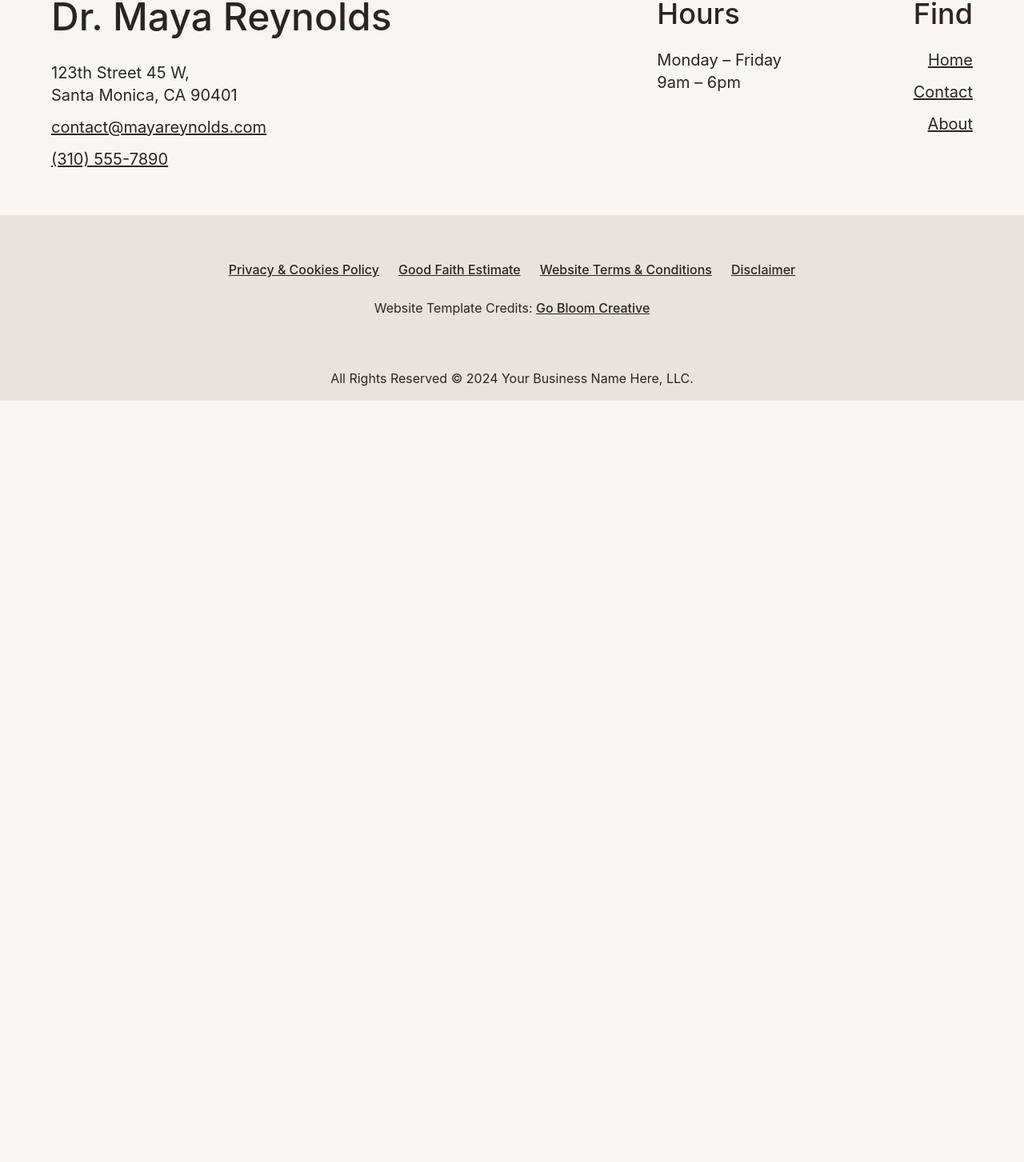
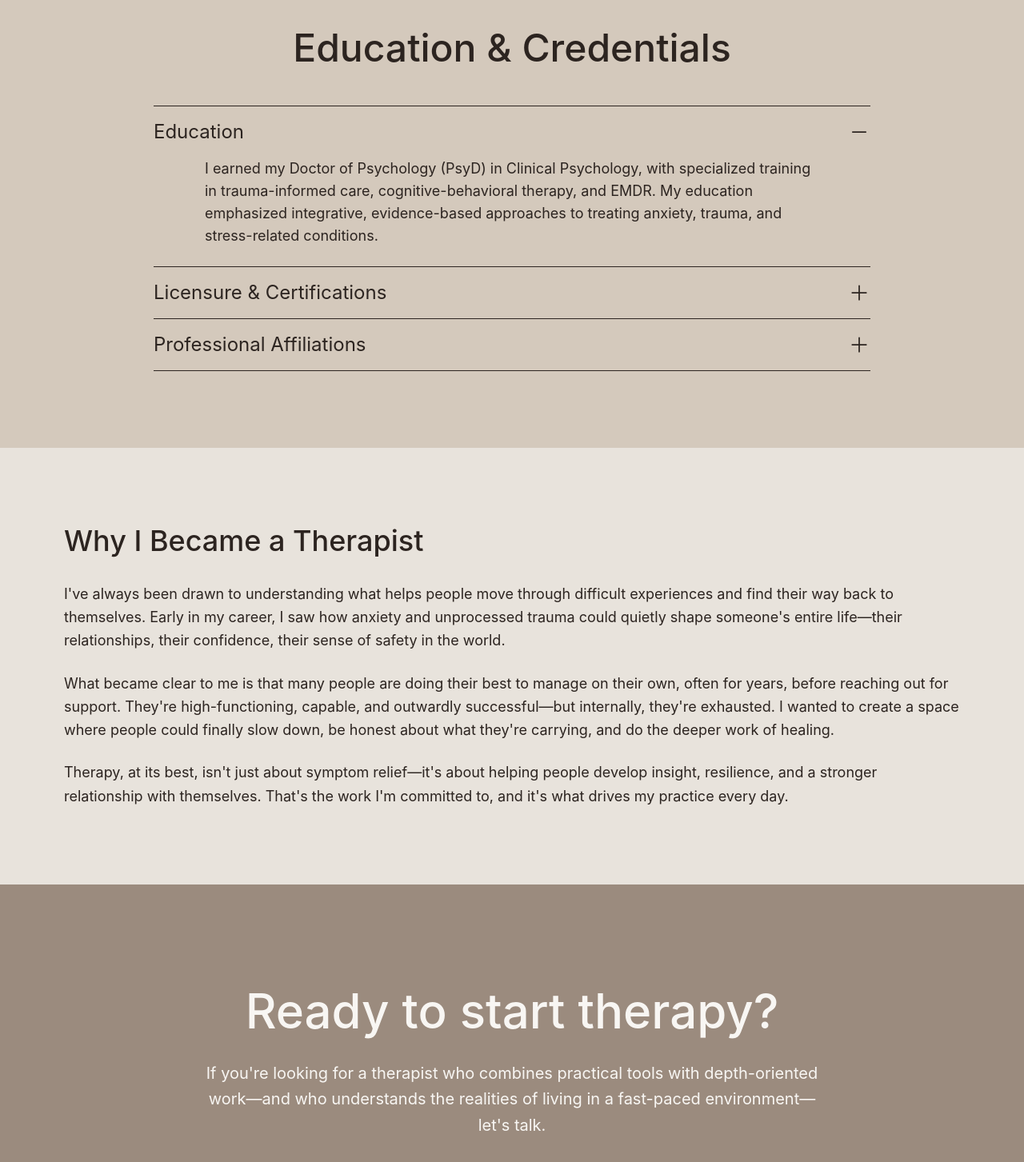
Before and after one commit to NIHHHHHHHHHHH/bloom-therapy, a Next.js app: page /about in a window 1280 px wide. Shown: the part 2762-4215 px from the top of the page at 80% size. Before the commit the page ends 3263 px from the top, so only its background shows below. Built offline with nearby package versions, Linux system fonts and the light colour scheme.

Commit message:
feat: add Educationcredentials,whyibecametherapist and aboutcta  sections to About page

```diff
--- a/app/about/page.js
+++ b/app/about/page.js
@@ -3,7 +3,9 @@ import Footer from '@/components/Layout/Footer'
 import AboutHero from '@/components/About/AboutHero'
 import DetailedBio from '@/components/About/DetailedBio'
 import TherapeuticApproach from '@/components/About/TherapeuticApproach'
-
+import EducationCredentials from '@/components/About/EducationCredentials'
+import WhyIBecameTherapist from '@/components/About/WhyIBecameTherapist'
+import AboutCTA from '@/components/About/AboutCTA'
 
 export const metadata = {
   title: 'About Dr. Maya Reynolds | Licensed Clinical Psychologist',
@@ -17,6 +19,9 @@ export default function AboutPage() {
       <AboutHero />
       <DetailedBio />
       <TherapeuticApproach />
+      <EducationCredentials />
+      <WhyIBecameTherapist />
+      <AboutCTA />
       <Footer />
     </main>
   )
--- /dev/null
+++ b/components/About/AboutCTA.js
@@ -0,0 +1,26 @@
+import AnimatedDiv from '@/components/Resuable/AnimatedDiv'
+import Button from '@/components/Resuable/Button'
+
+export default function AboutCTA() {
+  return (
+    <section className="bg-cta py-20 lg:py-32 px-6 lg:px-14 xl:px-20 2xl:px-24">
+      <div className="max-w-4xl mx-auto text-center">
+
+        <AnimatedDiv className="space-y-8">
+          <h2 className="text-4xl lg:text-5xl xl:text-6xl font-medium text-primary">
+            Ready to start therapy?
+          </h2>
+
+          <p className="text-base lg:text-lg xl:text-xl text-primary leading-relaxed max-w-3xl mx-auto">
+            If you're looking for a therapist who combines practical tools with depth-oriented work—and who understands the realities of living in a fast-paced environment—let's talk.
+          </p>
+
+          <Button href="/contact" variant="outline-primary">
+            Schedule a Consultation
+          </Button>
+        </AnimatedDiv>
+
+      </div>
+    </section>
+  )
+}
--- /dev/null
+++ b/components/About/EducationCredentials.js
@@ -0,0 +1,35 @@
+import AnimatedDiv from '@/components/Resuable/AnimatedDiv'
+import Accordion from '@/components/Resuable/Accordion'
+
+export default function EducationCredentials() {
+  const credentials = [
+    {
+      question: "Education",
+      answer: "I earned my Doctor of Psychology (PsyD) in Clinical Psychology, with specialized training in trauma-informed care, cognitive-behavioral therapy, and EMDR. My education emphasized integrative, evidence-based approaches to treating anxiety, trauma, and stress-related conditions."
+    },
+    {
+      question: "Licensure & Certifications",
+      answer: "I am a Licensed Clinical Psychologist in the state of California (License #PSY12345). I maintain active certifications in EMDR therapy and continue ongoing training in trauma treatment and anxiety disorders."
+    },
+    {
+      question: "Professional Affiliations",
+      answer: "I am a member of the American Psychological Association (APA), the California Psychological Association (CPA), and the EMDR International Association (EMDRIA)."
+    }
+  ]
+
+  return (
+    <section className="bg-accent py-16 lg:py-24 px-6 lg:px-14 xl:px-20 2xl:px-24">
+      <div className="max-w-4xl mx-auto">
+
+        <AnimatedDiv className="text-center mb-12">
+          <h2 className="text-3xl lg:text-4xl xl:text-5xl font-medium text-foreground mb-6">
+            Education & Credentials
+          </h2>
+        </AnimatedDiv>
+
+        <Accordion items={credentials} defaultOpenIndex={0} variant="default" />
+
+      </div>
+    </section>
+  )
+}
--- /dev/null
+++ b/components/About/WhyIBecameTherapist.js
@@ -0,0 +1,29 @@
+import AnimatedDiv from '@/components/Resuable/AnimatedDiv'
+
+export default function WhyIBecameTherapist() {
+  return (
+    <section className="bg-secondary py-16 lg:py-24 px-6 lg:px-14 xl:px-20 2xl:px-24">
+      <div className="max-w-7xl mx-auto">
+
+        <AnimatedDiv className="space-y-6">
+          <h2 className="text-3xl lg:text-4xl font-medium text-foreground mb-8">
+            Why I Became a Therapist
+          </h2>
+
+          <p className="text-base lg:text-lg text-foreground leading-relaxed">
+            I've always been drawn to understanding what helps people move through difficult experiences and find their way back to themselves. Early in my career, I saw how anxiety and unprocessed trauma could quietly shape someone's entire life—their relationships, their confidence, their sense of safety in the world.
+          </p>
+
+          <p className="text-base lg:text-lg text-foreground leading-relaxed">
+            What became clear to me is that many people are doing their best to manage on their own, often for years, before reaching out for support. They're high-functioning, capable, and outwardly successful—but internally, they're exhausted. I wanted to create a space where people could finally slow down, be honest about what they're carrying, and do the deeper work of healing.
+          </p>
+
+          <p className="text-base lg:text-lg text-foreground leading-relaxed">
+            Therapy, at its best, isn't just about symptom relief—it's about helping people develop insight, resilience, and a stronger relationship with themselves. That's the work I'm committed to, and it's what drives my practice every day.
+          </p>
+        </AnimatedDiv>
+
+      </div>
+    </section>
+  )
+}
```
